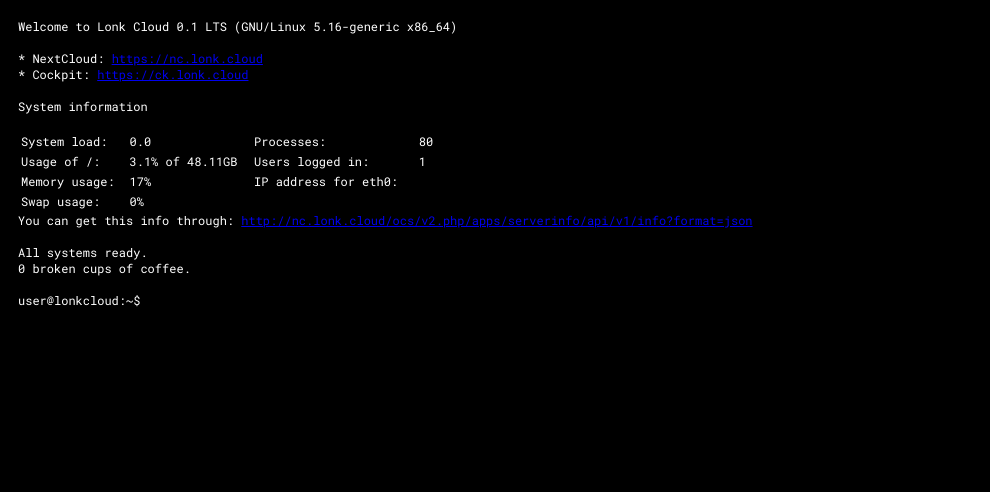
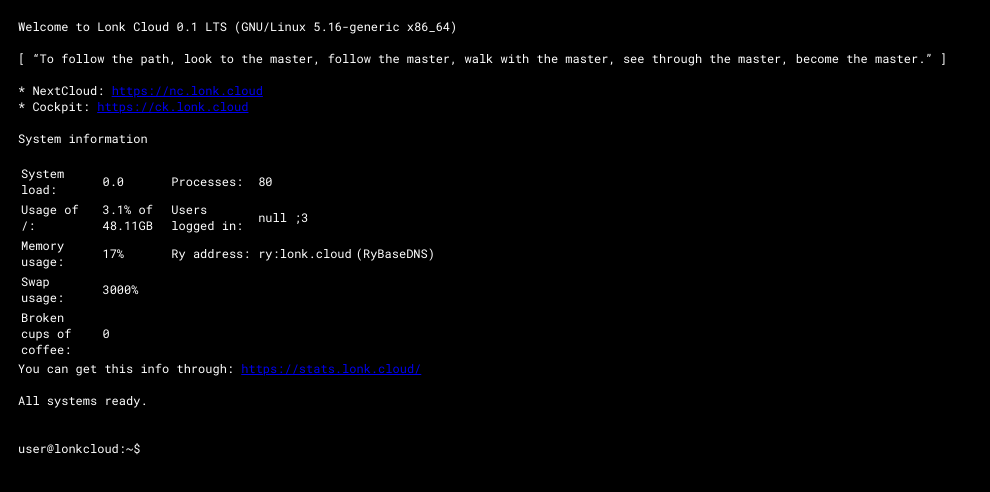
Before and after one commit to HUSKI3/huski3.github.io, a plain HTML site: page index.html in a window 1280 px wide. Shown: the whole page, without its empty margins (0-990 px from the left). Drawn offline with nearby package versions, Linux system fonts and the light colour scheme; no server answers.

Commit message:
cool stuff

```diff
--- a/index.html
+++ b/index.html
@@ -75,6 +75,8 @@ body {
   <div class="console">
     Welcome to Lonk Cloud 0.1 LTS (GNU/Linux 5.16-generic x86_64) <br />
   <br />
+  [ “To follow the path, look to the master, follow the master, walk with the master, see through the master, become the master.” ]<br/>
+  <br/>
  * NextCloud:  <a href="https://nc.lonk.cloud">https://nc.lonk.cloud</a> <br />
  * Cockpit: <a href="https://ck.lonk.cloud">https://ck.lonk.cloud</a> <br /><br />
 
@@ -83,33 +85,38 @@ body {
     <table>
     <tr>
       <td>System load:</td>
-      <td>0.0</td>
+      <td id="load">0.0</td>
       <td>Processes:</td>
-      <td>80</td>
+      <td id="processes">80</td>
       </tr>
       <tr>
       <td>Usage of /:</td>
-      <td>3.1% of 48.11GB</td>
+      <td id="disk">3.1% of 48.11GB</td>
       <td>Users logged in:</td>
-        <td>1</td>
+        <td>null ;3</td>
       </tr>
       <tr>
         <td>Memory usage: </td>
-        <td>17%</td>
-        <td>IP address for eth0:</td>
-        <td></td>
+        <td id="memory">17%</td>
+        <td>Ry address:</td>
+        <td id="ip">ry:lonk.cloud</td>
+        <td>(RyBaseDNS)</td>
       </tr>
       <tr>
         <td>Swap usage:</td>
-        <td>0%</td>
+        <td id="swap">3000%</td>
+      </tr>
+      <tr>
+        <td>Broken cups of coffee:</td>
+        <td>0</td>
       </tr>
     </table>
 
   You can get this info through:
-    <a href="http://nc.lonk.cloud/ocs/v2.php/apps/serverinfo/api/v1/info?format=json">http://nc.lonk.cloud/ocs/v2.php/apps/serverinfo/api/v1/info?format=json</a> <br /><br />
+    <a href="https://stats.lonk.cloud/">https://stats.lonk.cloud/</a> <br /><br />
 
 All systems ready. <br />
-0 broken cups of coffee. <br /> <br />
+<br /> <br />
     user@lonkcloud:~$
     <div class="typed"></div>
   </div>
@@ -143,6 +150,23 @@ $(function(){
         }
       });
   });
+  $.ajax
+({
+  type: "GET",
+  url: "https://stats.lonk.cloud/",
+  dataType: 'json',
+  success: function(res)
+  {
+          $('#load').text(res.cpu);
+          $('#processes').text(res.process);
+          $('#processes').text(res.process);
+          $('#disk').text(res.disk);
+          $('#memory').text(res.mem);
+          $('#swap').text(res.swap);
+  }
+});
+
+
 </script>
 </body>
 </html>
```
Also changed, not shown: 1 other file.
